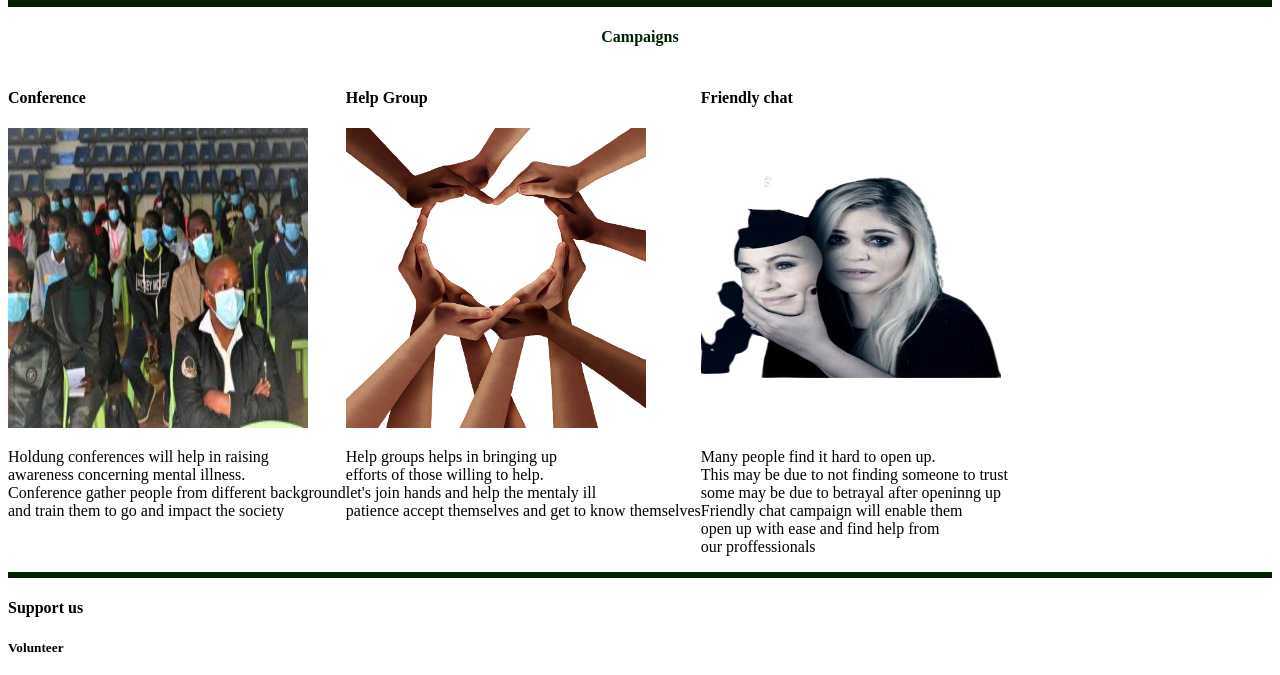
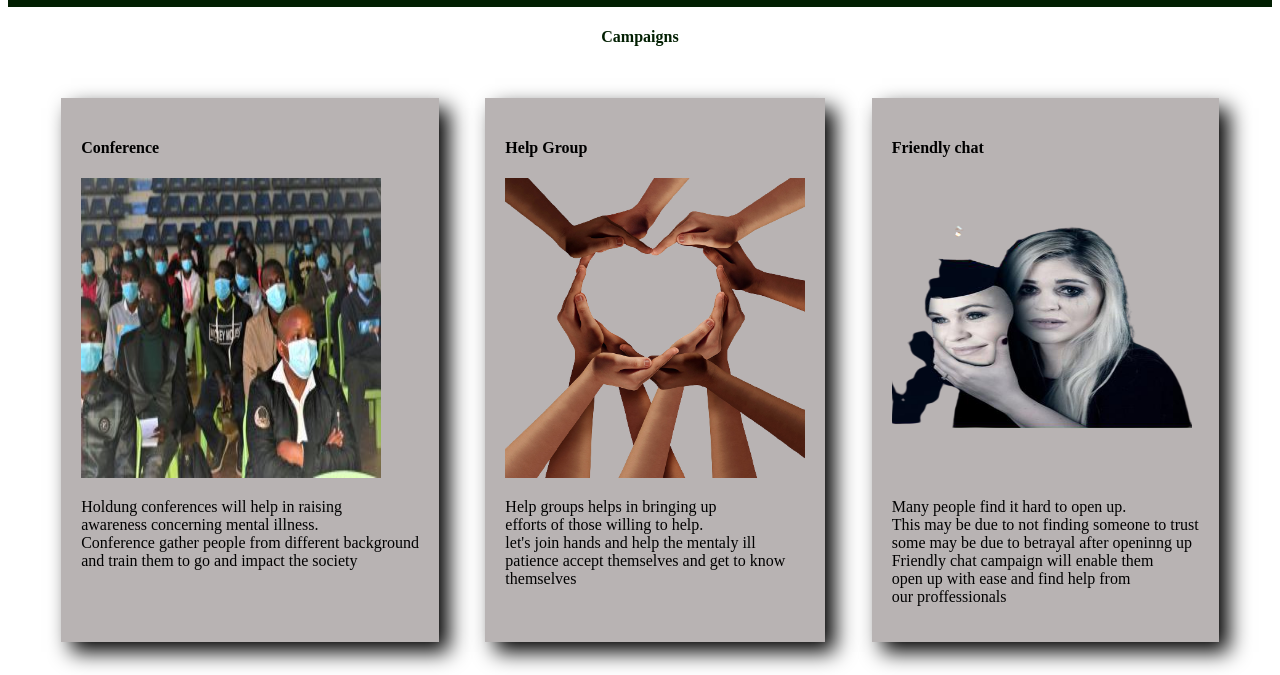
Before and after one commit to Otybrian/MENTAL-HEALTH-AWARENESS, a plain HTML site: page index.html in a window 1280 px wide. Shown: the part 101-776 px from the top of the page. Drawn offline with Linux system fonts and the light colour scheme; a web font is replaced by a local one.

Commit message:
style the campaign class and its ids

```diff
--- a/index.css
+++ b/index.css
@@ -26,7 +26,23 @@ html{
 }
 .campaigns>#col-1{
     display: flex;
+    padding:30px;
+    justify-content: space-around;
+
+}
+#conference{
+    background-color: rgb(184, 179, 179);
+    border: 2px;
+    box-shadow: 10px 10px 20px;
+    padding: 20px;
+}
+#help,#unmasked{
+    background-color: rgb(184, 179, 179);
+    border: 2px;
+    box-shadow: 10px 10px 20px;
+    padding: 20px;
 }
 .divide{
     border: 3px solid rgb(2, 31, 2);
+    margin-top: 10px;
 }
--- a/index.html
+++ b/index.html
@@ -32,7 +32,7 @@
         <div id="help">
             <h4>Help Group</h4>
             <img src="images/diversity-image_1000x1052-removebg-preview.png" alt="" height="300px" width="300px">
-            <p> Help groups helps in bringing up<br> efforts of those willing to help.<br> let's join hands and help the mentaly ill<br>patience accept themselves and get to know themselves</p>
+            <p> Help groups helps in bringing up<br> efforts of those willing to help.<br> let's join hands and help the mentaly ill<br>patience accept themselves and get to know <br>themselves</p>
         </div>
         <div id="unmasked">
             <h4>Friendly chat</h4>
```
